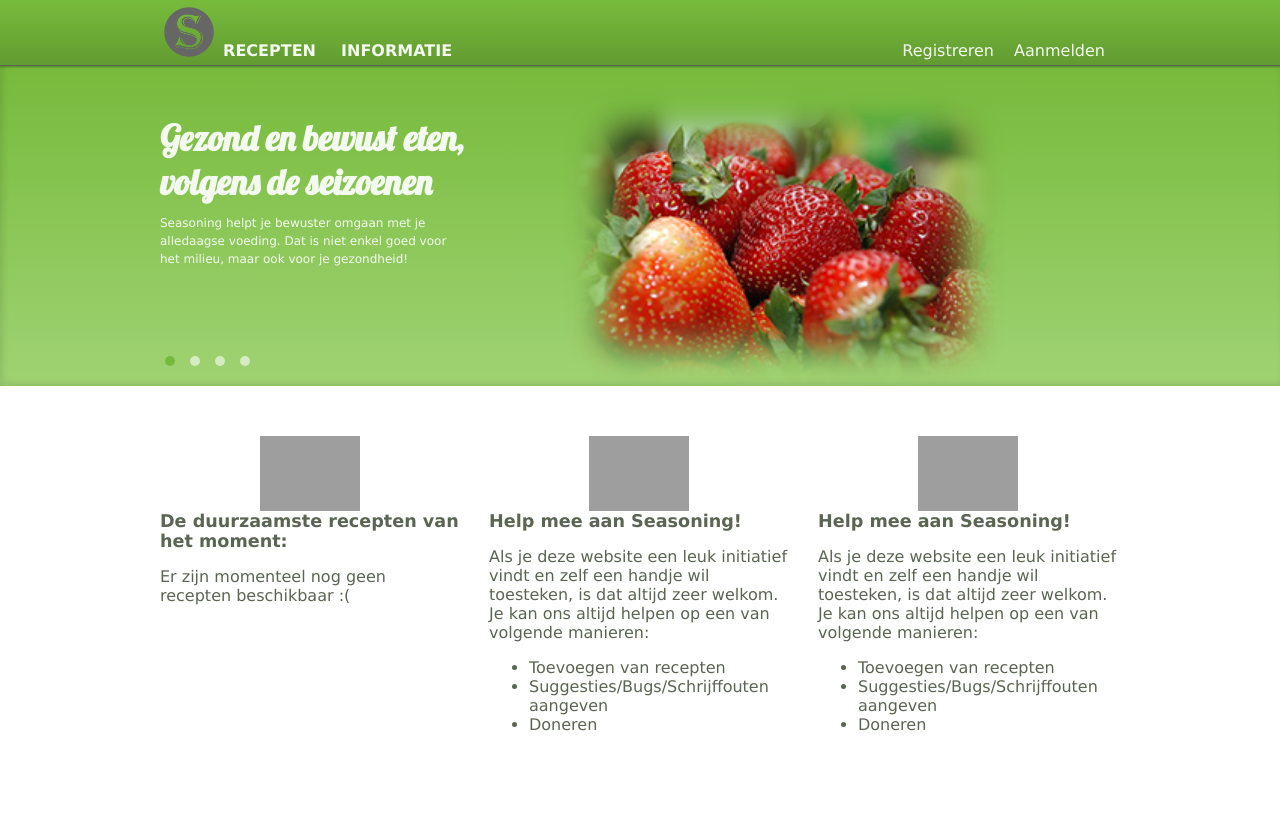
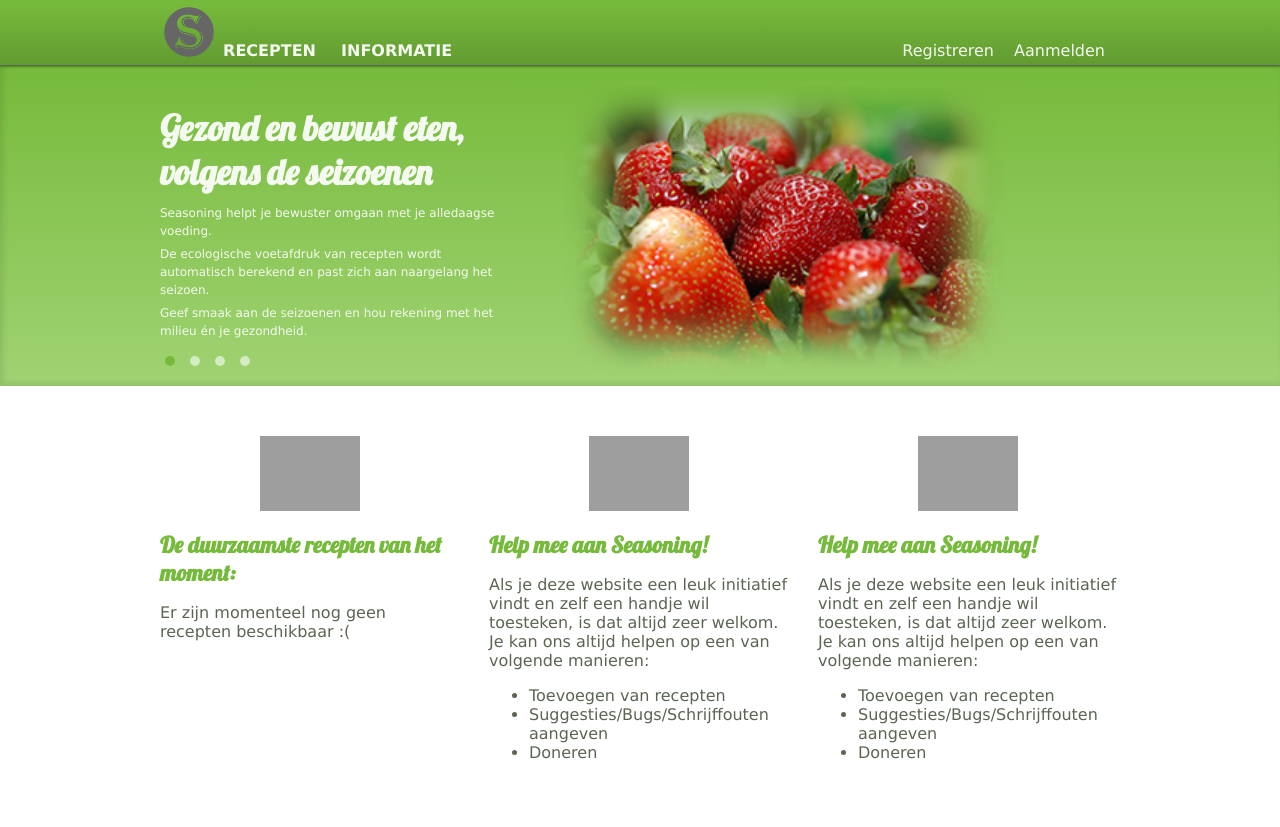
Before and after one commit to Gargamel1989/Seasoning, a Django app: template Seasoning/general/templates/homepage.html in a window 1280 px wide. Shown: the top 827 px of the page. Run offline with Django 3.2, Linux system fonts and the light colour scheme; the template is opened without the code that fills it: most values are stand-ins (such as "Sample title", 1, 10 or a date in 2020); grey boxes marked "Sample" are stand-in pictures; grey boxes are pictures that could not be loaded.

Commit message:
aanpassingen

```diff
--- a/Seasoning/general/static/css/base.css
+++ b/Seasoning/general/static/css/base.css
@@ -384,14 +384,26 @@ form .tooltip {
 	font-size: 2.2em;
 	width:400px;
 	color:#F4FAEF;
+	margin-bottom: 10px;
+}
+
+#introbox h2 {
+	font-size: 1.3em;
+	width:400px;
+	margin-bottom: 10px;
+}
+
+#introbox h2 a {
+	color:#F4FAEF;
+	text-decoration: none;
 }
 
 #introbox #introbox-container {
 	max-width:960px;
 	min-width: 640px;
-	height:270px;
+	height:280px;
 	margin:auto;
-	padding:30px 10px 0 10px;
+	padding:20px 10px 0 10px;
 	position: relative;
 	overflow: hidden;
 }
@@ -418,8 +430,8 @@ form .tooltip {
 	color:#F4FAEF;
 	font-size:12px;
 	line-height:18px;
-	width:300px;
-	margin-top:10px;
+	width:350px;
+	margin:5px 0 0 0;
 }
 
 #introbox-container #slideshow .slide .slide-image {
@@ -474,8 +486,14 @@ form .tooltip {
 
 #content .homepage-column img {
 	width: 100px;
-	margin: auto;
+	margin: 0 auto 20px;
 	display: block;
+}
+
+#content .homepage-column h2 {
+	font-family:Lobster, Verdana, Geneva, sans-serif;
+	color: #76BA3B;
+	font-size: 1.4em;
 }
 
 #content #homepage-left-column {
--- a/Seasoning/general/templates/base.html
+++ b/Seasoning/general/templates/base.html
@@ -1,7 +1,7 @@
 {% extends "skeleton.html" %}
 
 {% block body %}
-		<div id="content">
+		<div id="content" class="{% block content_class %}{% endblock %}">
 			{% if messages %}
 			<ul class="messages">
 				{% for message in messages %}
--- a/Seasoning/general/templates/homepage.html
+++ b/Seasoning/general/templates/homepage.html
@@ -25,9 +25,12 @@ color:#598c2c;
 						<div class="slide-content">
 							<h1>Gezond en bewust eten, volgens de seizoenen</h1>
 							<p>
-								Seasoning helpt je bewuster omgaan met je alledaagse
-								voeding. Dat is niet enkel goed voor het milieu, maar ook voor je
-								gezondheid!
+								Seasoning helpt je bewuster omgaan met je alledaagse voeding.
+								</p>
+								<p>
+								De ecologische voetafdruk van recepten wordt automatisch berekend
+								en past zich aan naargelang het seizoen. </p><p>Geef smaak aan de
+								seizoenen en hou rekening met het milieu én je gezondheid.
 							</p>
                         </div>
                         <div class="slide-image">
@@ -36,11 +39,12 @@ color:#598c2c;
 					</li>
 					<li id="slide-2" class="slide">
 						<div class="slide-content">
-							<h1>Bekijk je eigen recepten vanuit een andere hoek</h1>
+							<h1>Kies voor lokale seizoensproducten</h1>
 							<p>
-								Voeg je eigen recepten toe aan onze databank. Zo kan je
-								niet alleen ontdekken wat hun impact is op het milieu, maar geef
-								je ook terug aan onze community
+								Hoe dichter bij huis het voedsel is geproduceerd, hoe minder schadelijk
+								de effecten op het leefmilieu. </p><p>De keuze voor voeding van hier betekent
+								dus dat je best kiest voor seizoensproducten.</p><p>Seasoning gidst je doorheen
+								de seizoenen!
 							</p>
                         </div>
                         <div class="slide-image">
@@ -49,8 +53,13 @@ color:#598c2c;
 					</li>
                     <li id="slide-3" class="slide">
                         <div class="slide-content">
-                            <h1>Eet je eigen kaka</h1>
-                            <p>Duurzamer als dat wordt het niet!</p>
+                            <h1>Maak je eigen profiel</h1>
+                            <p>
+                                Om het meeste uit Seasoning te halen, maak je best een eigen profiel aan.</p><p>
+                                Je kan meteen recepten en afbeeldingen plaatsen, reageren op andere recepten
+                                en jouw voorkeuren bepalen.</p><p>Registreren op Seasoning gaat snel, is heel
+                                eenvoudig en bovendien volledig gratis!
+                            </p>
                         </div>
                         <div class="slide-image">
                             <img src="{{ STATIC_URL }}img/gdf.bmp">
@@ -58,7 +67,8 @@ color:#598c2c;
                     </li>
                     <li id="slide-4" class="slide">
                         <div class="slide-content">
-                            <h1>Recept van de week:<br />{{ recipe_otw.name }}</h1>
+                            <h1>Recept van de week:</h1>
+                            <h2><a href="/recipes/{{ recipe_otw.id }}/">{{ recipe_otw.name }}</a></h2>
                             <p>{{ recipe_otw.description }}</p>
                         </div>
                         <div class="slide-image">
--- a/Seasoning/general/views.py
+++ b/Seasoning/general/views.py
@@ -34,8 +34,7 @@ def contribute(request):
 
 def static_page(request, url):
     static_page = get_object_or_404(StaticPage, url=url)
-    return render(request, 'static_page.html', {'title': static_page.name,
-                                                'body_html': static_page.body_html})
+    return render(request, 'static_page.html', {'page_info': static_page})
 
 @staff_member_required
 def backup_db(request):
--- a/Seasoning/ingredients/templates/admin/list_ingredients.html
+++ b/Seasoning/ingredients/templates/admin/list_ingredients.html
@@ -9,7 +9,7 @@
 
 {% block content %}
 
-<a href="/ingredients/add/">Nieuw Ingredient</a><br/><br/><br/>
+<a href="/admin/ingredients/ingredient/add/">Nieuw Ingredient</a><br/><br/><br/>
 
 <h2>Vooruitgang: {{ ingredients | length }}/700</h2>
 <div class="meter{% if perc_done > 75%} green{% elif perc_done > 25%} yellow{% else %} red{% endif %}">
--- a/Seasoning/ingredients/templates/ingredients/view_ingredient.html
+++ b/Seasoning/ingredients/templates/ingredients/view_ingredient.html
@@ -59,7 +59,7 @@
         Dit ingredient is beschikbaar in {{ available_in.country.name }} ({{ available_in.country.distance }} km van Belgie) tussen {{ available_in.month_from }} en {{ available_in.month_until }}<br>
         Het wordt vervoerd via {{ available_in.transport_method.name }}<br>
         {% if available_in.production_type %}Het wordt geproduceerd adhv. {{ available_in.production_type }}<br>{% endif %}
-        Een ingredient van deze optie heeft een extra uitstoot van {{ available_in.extra_production_footprint }}<br>
+        Een ingredient van deze optie heeft een uitstoot van {{ available_in.footprint }}<br>
     </li>
     {% endfor %}
 </ul>
```
Also changed, not shown: Seasoning/general/static/css/static.css (+40 -18 lines), Seasoning/general/templates/static_page.html (+5 -3 lines), Seasoning/general/static/img/logos/BSI.png (deleted), Seasoning/general/static/img/logos/Carbon Trust.jpg (deleted), Seasoning/general/static/img/logos/Defra.jpg (deleted), Seasoning/general/static/img/static/BSI.png (added), Seasoning/general/static/img/static/Carbon Trust.jpg (added), Seasoning/general/static/img/static/Defra.jpg (added), Seasoning/general/static/img/static/Goede Viswijzer.jpg (renamed from Seasoning/general/static/img/logos/Goede Viswijzer.jpg), Seasoning/general/static/img/static/Milieu Centraal.jpg (renamed from Seasoning/general/static/img/logos/Milieu Centraal.jpg), Seasoning/general/static/img/static/Tomato.jpg (added), Seasoning/general/static/img/static/impact.png (added), Seasoning/general/static/img/static/tomato.png (added).
